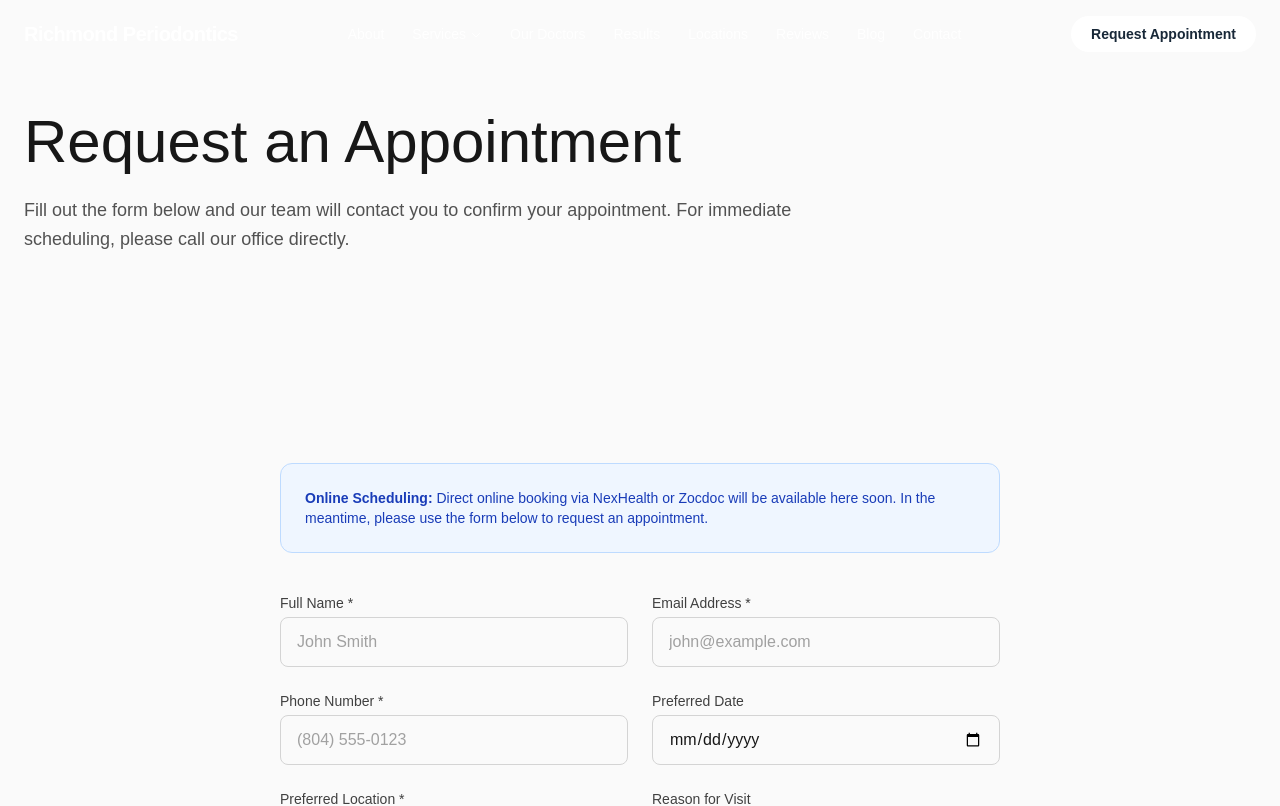
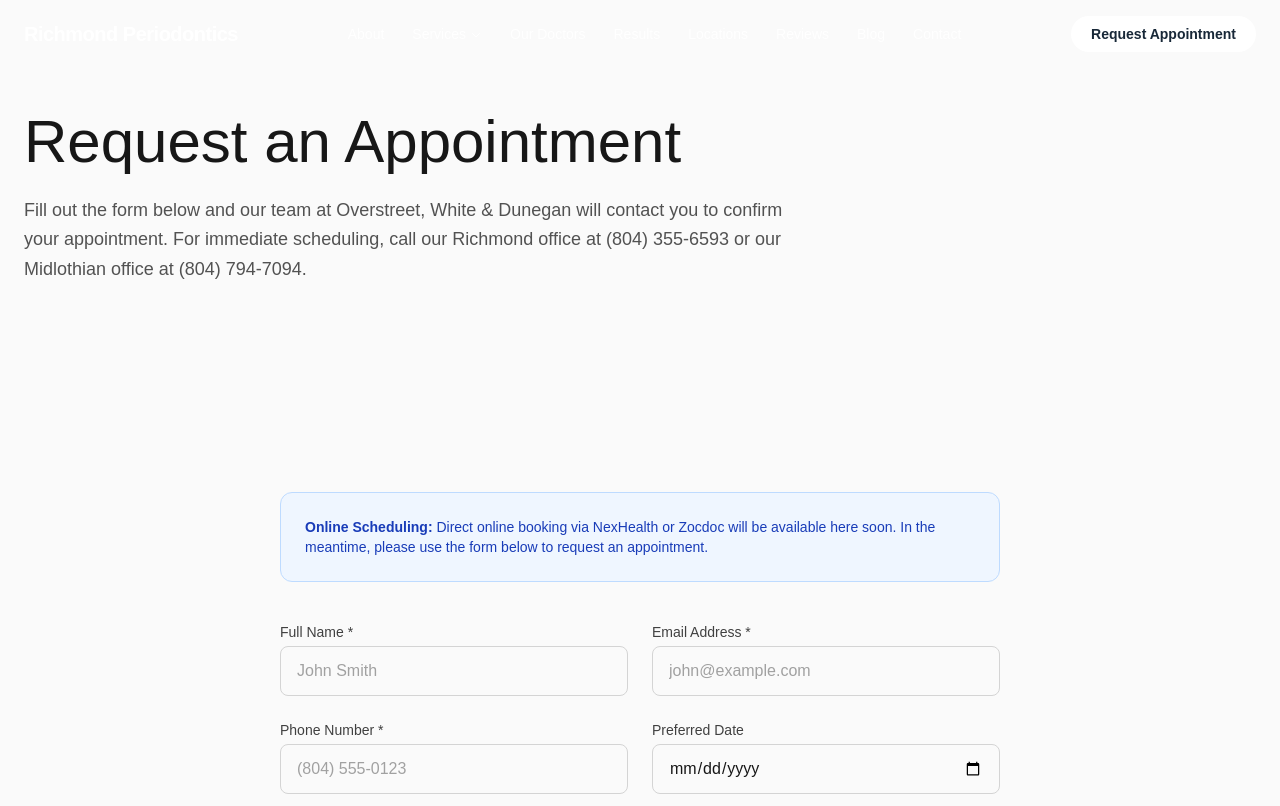
Before and after one commit to brcgkodie/Richmondperio, a Next.js app: page /appointments in a window 1280 px wide. Shown: the top 806 px of the page. Built offline with nearby package versions, Linux system fonts and the light colour scheme.

Commit message:
fix: update appointments and midlothian pages with OWD practice data
https://claude.ai/code/session_01FqvpeopnvK5v36vuS5eaMM

```diff
--- a/app/appointments/page.tsx
+++ b/app/appointments/page.tsx
@@ -37,9 +37,10 @@ export default function AppointmentsPage() {
             Request an Appointment
           </h1>
           <p className="max-w-3xl text-lg text-neutral-600 leading-relaxed">
-            Fill out the form below and our team will contact you to confirm
-            your appointment. For immediate scheduling, please call our office
-            directly.
+            Fill out the form below and our team at Overstreet, White &amp;
+            Dunegan will contact you to confirm your appointment. For immediate
+            scheduling, call our Richmond office at (804) 355-6593 or our
+            Midlothian office at (804) 794-7094.
           </p>
         </div>
       </section>
--- a/app/locations/midlothian/page.tsx
+++ b/app/locations/midlothian/page.tsx
@@ -21,7 +21,7 @@ export default function MidlothianLocationPage() {
             {midlothian.name}
           </h1>
           <p className="text-lg text-neutral-600">
-            Richmond Periodontics &amp; Dental Implants — {midlothian.city},{" "}
+            Overstreet, White &amp; Dunegan, Ltd. — {midlothian.city},{" "}
             {midlothian.state}
           </p>
         </div>
```
